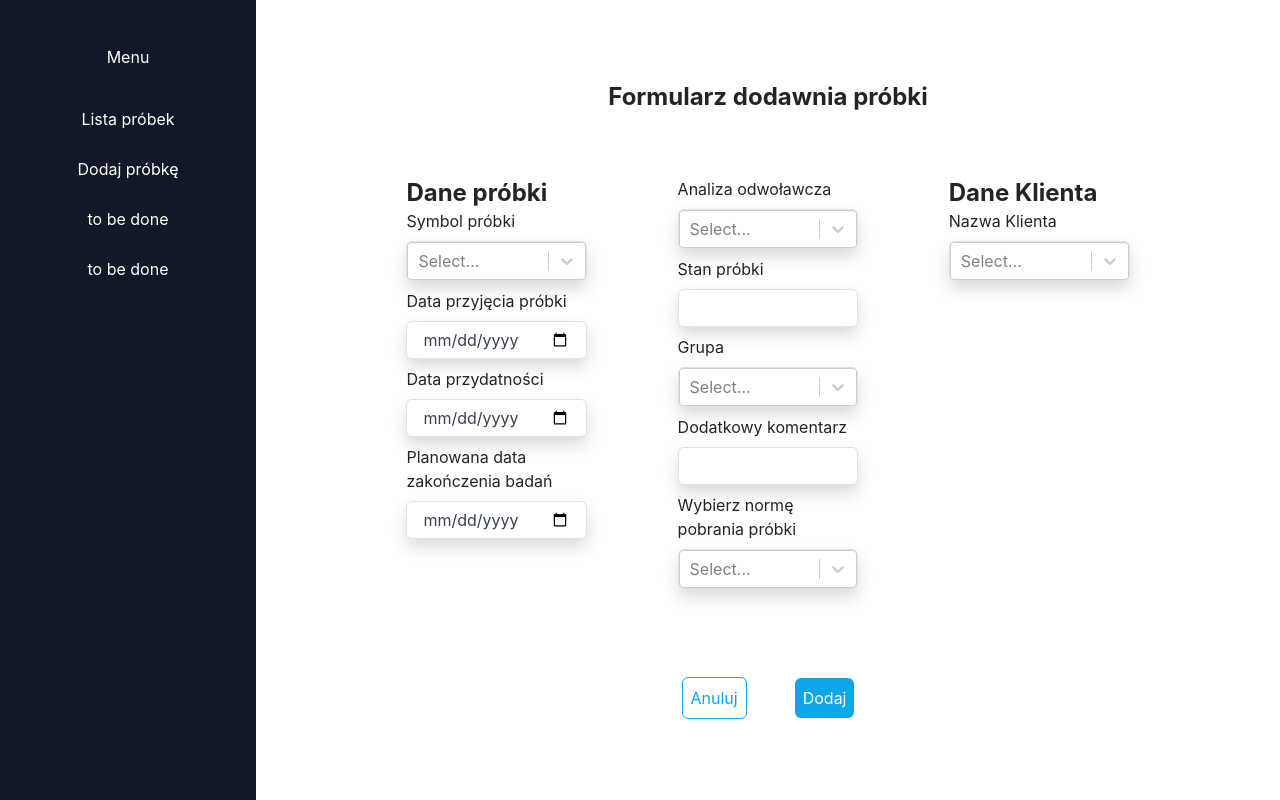
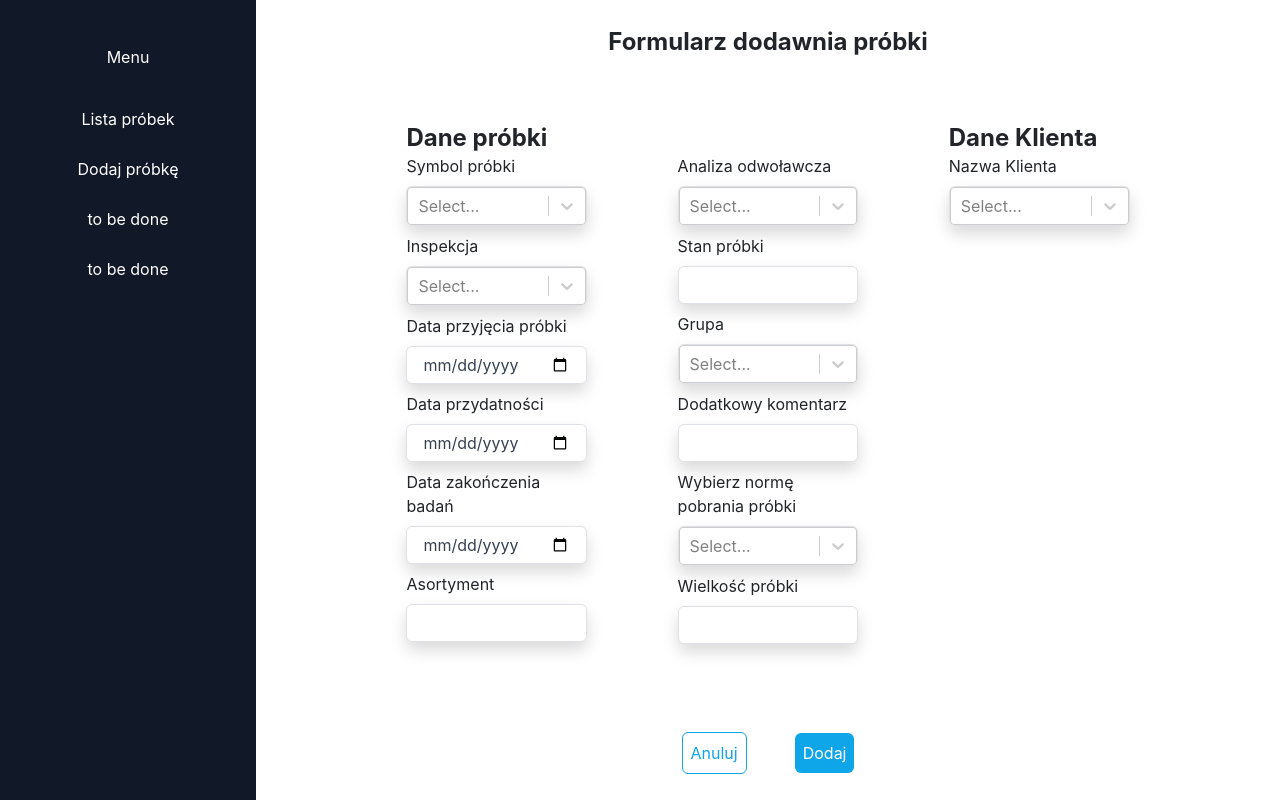
Before and after one commit to wiktorwozny/SampleLab, a React (Create React App) app in the folder slp-frontend/: page /addSample in a window 1280 px wide. Built offline with nearby package versions, Linux system fonts and the light colour scheme; no server answers.

Commit message:
missing inputs added

```diff
--- a/slp-frontend/src/components/SampleForm.tsx
+++ b/slp-frontend/src/components/SampleForm.tsx
@@ -114,7 +114,7 @@ const SampleForm: FC<{}> = () => {
     const submit = async (values: any) => {
         values.code = JSON.parse(values.code)
         values.client = JSON.parse(values.client)
-        // values.inspection = JSON.parse(values.inspection)
+        values.inspection = JSON.parse(values.inspection)
         values.group = JSON.parse(values.group)
         values.samplingStandard = JSON.parse(values.samplingStandard)
         // values.reportData = JSON.parse(values.reportData)
@@ -155,6 +155,20 @@ const SampleForm: FC<{}> = () => {
                             {errors.code && errors.code.message &&
                                 <p className="text-red-600">{`${errors.code.message}`}</p>}
 
+                            <FormLabel>Inspekcja</FormLabel>
+                            <FormSelect
+                                className="my-custom-class"
+                                options={inspections.map(inspection => ({value: JSON.stringify(inspection), label: inspection.name}))}
+                                {...register("inspection", {
+                                    required: {
+                                        value: true,
+                                        message: "Pole wymagane"
+                                    }
+                                })}
+                            />
+
+                            {errors.inspection && errors.inspection.message &&
+                                <p className="text-red-600">{`${errors.inspection.message}`}</p>}
                             <FormLabel>Data przyjęcia próbki</FormLabel>
                             <Input type="date" {...register("admissionDate", {
                                 required: {
@@ -177,7 +191,7 @@ const SampleForm: FC<{}> = () => {
                             {errors.expirationDate && errors.expirationDate.message &&
                                 <p className="text-red-600">{`${errors.expirationDate.message}`}</p>}
 
-                            <FormLabel>Planowana data zakończenia badań</FormLabel>
+                            <FormLabel>Data zakończenia badań</FormLabel>
                             <Input type="date" {...register("examinationEndDate", {
                                 required: {
                                     value: true,
@@ -188,8 +202,19 @@ const SampleForm: FC<{}> = () => {
                             {errors.examinationEndDate && errors.examinationEndDate.message &&
                                 <p className="text-red-600">{`${errors.examinationEndDate.message}`}</p>}
 
+                            <FormLabel>Asortyment</FormLabel>
+                            <Input {...register("assortment", {
+                                required: {
+                                    value: true,
+                                    message: "Pole wymagane"
+                                }
+                            })}
+                            />
+                            {errors.assortment && errors.assortment.message &&
+                                <p className="text-red-600">{`${errors.assortment.message}`}</p>}
                         </div>
                         <div className='w-1/4'>
+                            <h2 className='text-2xl font-bold opacity-0 cursor-normal'>D</h2>
                             <FormLabel>Analiza odwoławcza</FormLabel>
                             <FormSelect
                                 className="my-custom-class"
@@ -256,6 +281,17 @@ const SampleForm: FC<{}> = () => {
                             />
                             {errors.samplingStandard && errors.samplingStandard.message &&
                                 <p className="text-red-600">{`${errors.samplingStandard.message}`}</p>}
+
+                            <FormLabel>Wielkość próbki</FormLabel>
+                            <Input {...register("size", {
+                                required: {
+                                    value: true,
+                                    message: "Pole wymagane"
+                                }
+                            })}
+                            />
+                            {errors.size && errors.size.message &&
+                                <p className="text-red-600">{`${errors.size.message}`}</p>}
                         </div>
                         <div className='w-1/4'>
                             <h2 className='font-bold text-2xl'>Dane Klienta</h2>
--- a/slp-frontend/src/components/SampleList.tsx
+++ b/slp-frontend/src/components/SampleList.tsx
@@ -73,7 +73,7 @@ const SampleList: React.FC<any> = ({selectedFilters}) => {
             pageNumber: pageNumber
         }));
     }
-
+    console.log(samples)
     return (
         <div className="w-full">
             {!isLoading && numberOfPages > 0 && <div>
@@ -129,6 +129,7 @@ const SampleList: React.FC<any> = ({selectedFilters}) => {
                                         defaultValue={
                                             progressEnumDesc.filter((obj) => obj.value === sample.progressStatus)
                                         }
+                                        setSamples={setSamples}
                                         {...register("analysis", {})}
                                     />
                                     {errors.analysis && errors.analysis.message &&
--- a/slp-frontend/src/components/ui/ProgressFormSelect.tsx
+++ b/slp-frontend/src/components/ui/ProgressFormSelect.tsx
@@ -5,14 +5,14 @@ import {ProgressState} from "../../utils/types";
 import {updateStatus} from "../../helpers/sampleApi";
 import {AlertContext} from "../../contexts/AlertsContext";
 import {ControllerRenderProps} from "react-hook-form/dist/types/controller";
-
+import { SummarySample } from '../../utils/types';
 interface CustomSelectProps extends Omit<SelectProps, 'options'> {
     className?: string;
     options: { value: any; label: string; target: { name: string } }[];
 }
 
 export const ProgressFormSelect = (
-    ({className = '', options, name, onChange, onBlur, defaultValue, sample, ...props}: any) => {
+    ({className = '', options, name, onChange, onBlur, defaultValue, sample, setSamples, ...props}: any) => {
         const {control} = useFormContext();
         const {setAlertDetails} = useContext(AlertContext);
 
@@ -21,7 +21,25 @@ export const ProgressFormSelect = (
                 console.log(option.value);
                 let response = await updateStatus(sampleId, String(option.value))
                 if (response.status === 200 || response.status === 201) {
-                    field.onChange(option.value);
+                    setSamples((prev: SummarySample[]) => {
+                        // Znajdź indeks elementu, który chcesz zmienić
+                        const index = prev.findIndex(s => s.id === sampleId);
+
+                        // Jeśli element został znaleziony
+                        if (index !== -1) {
+                          // Tworzymy nową tablicę z elementem zaktualizowanym na odpowiednim miejscu
+                          const updatedSamples = [
+                            ...prev.slice(0, index),
+                            { ...prev[index], progressStatus: option.value },
+                            ...prev.slice(index + 1)
+                          ];
+
+                          return updatedSamples;
+                        }
+
+                        // Jeśli element nie został znaleziony, zwracamy oryginalną tablicę
+                        return prev;
+                      });
                 }
             } catch (err) {
                 console.log(err)
```
